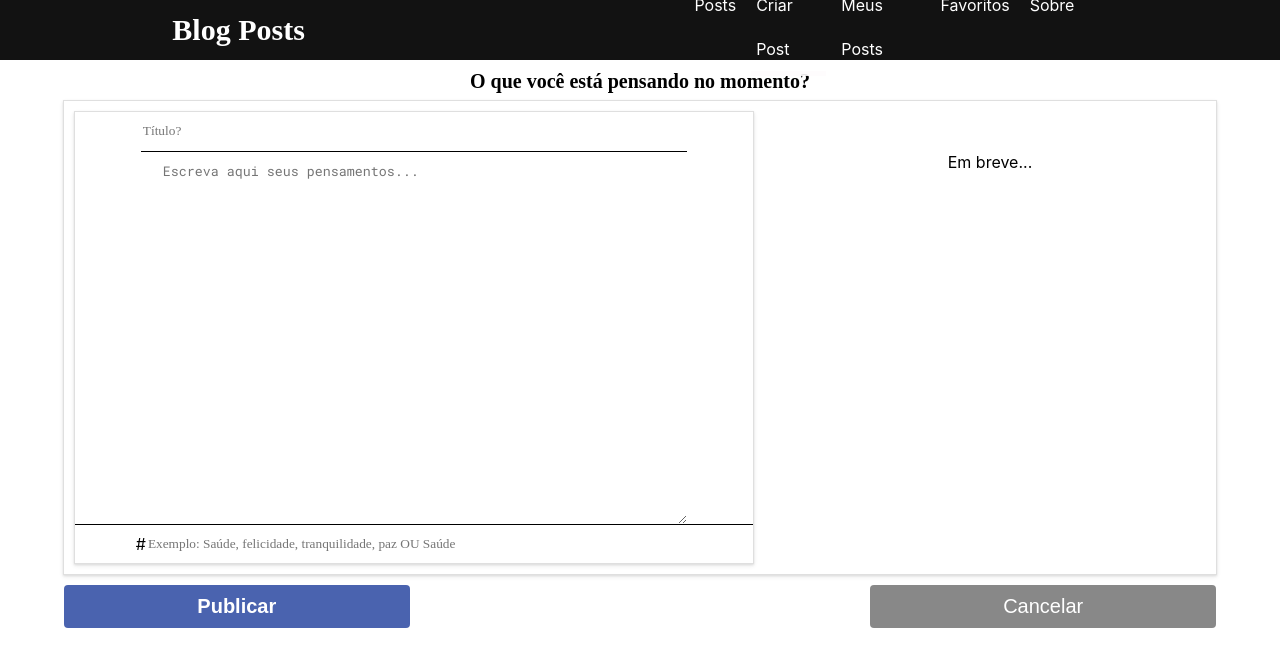
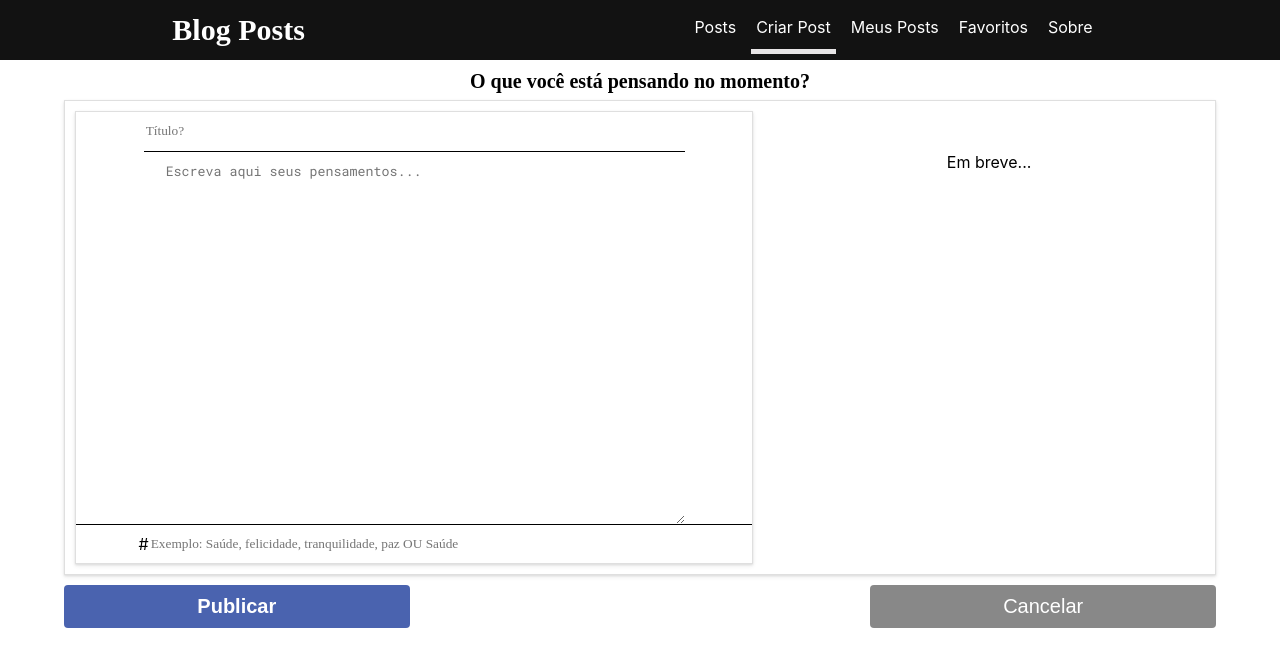
Before and after one commit to RobertRodriguesMartins/blog-posts-front-deploy, a React (Create React App) app: page /posts/create in a window 1280 px wide. Shown: the top 666 px of the page. Built offline with nearby package versions, Linux system fonts and the light colour scheme; no server answers; a web font is replaced by a local one.

Commit message:
FEAT<styles>

```diff
--- a/src/index.css
+++ b/src/index.css
@@ -4,8 +4,13 @@ body {
   margin: 0;
   border: 0;
   padding: 0;
-  height: 100%;
   width: 100%;
+}
+
+* {
+  -webkit-box-sizing: border-box;
+  -moz-box-sizing: border-box;
+  box-sizing: border-box;
 }
 
 body {
@@ -145,7 +150,12 @@ a {
   justify-content: space-around;
   align-items: center;
   height: 60px;
+  position: fixed;
+  top: 0;
+  left: 0;
   background: #121212;
+  z-index: 1;
+  width: 100%;
 }
 
 .nav-menu h2 {
@@ -158,7 +168,6 @@ a {
 
 .nav-menu ul {
   display: flex;
-  flex-basis: 400px;
   list-style: none;
   line-height: 2.7em;
   margin: 0;
@@ -257,12 +266,7 @@ a {
 }
 
 .app-header {
-  background: rgba(223, 223, 223, 1);
-  position: fixed;
   width: 100%;
-  left: 0;
-  top: 0;
-  z-index: 1;
 }
 
 .father {
@@ -641,7 +645,7 @@ a {
   }
 
   .sidebar {
-    height: 100%;
+    height: 100vh;
     width: 50%;
     position: fixed;
     z-index: 1;
@@ -656,7 +660,7 @@ a {
   }
 
   .sidebar ul {
-    line-height: 3.2em;
+    line-height: 2.7em;
     list-style: none;
     padding: unset;
     width: 100%;
```
